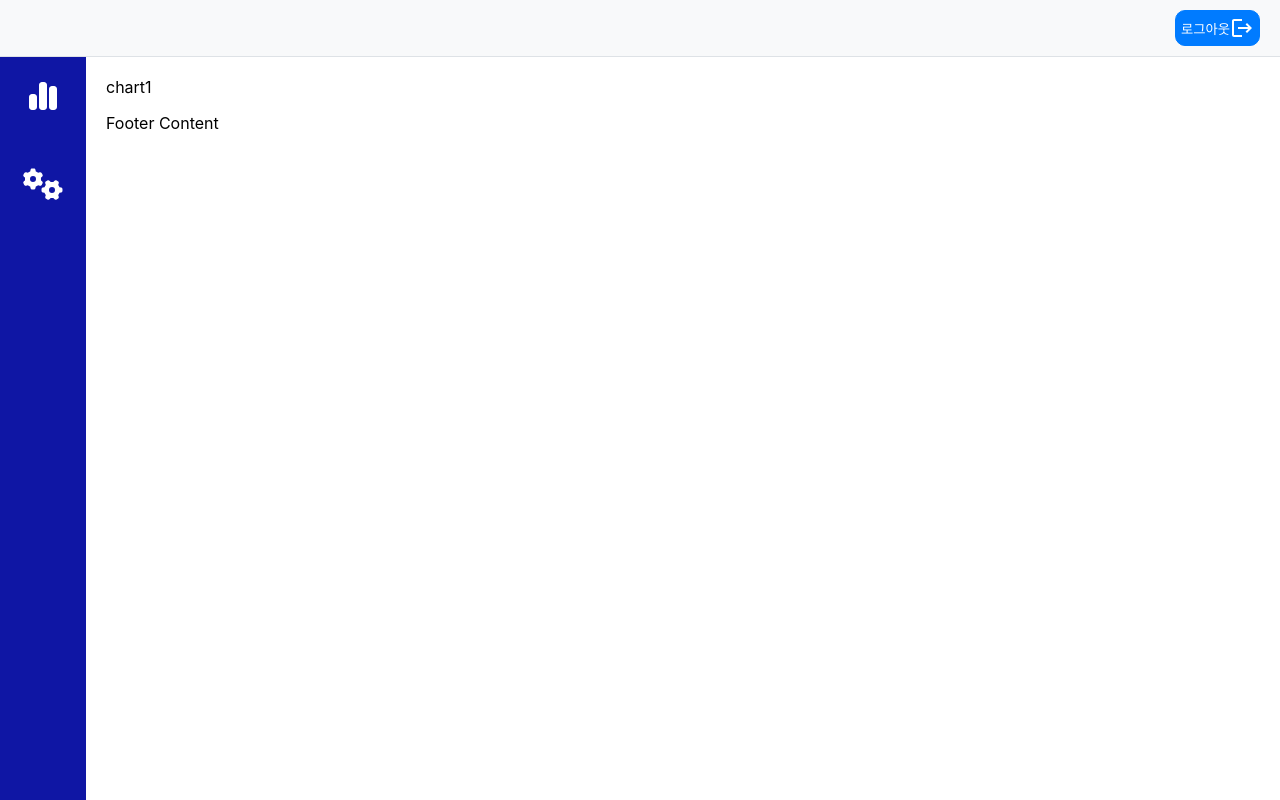
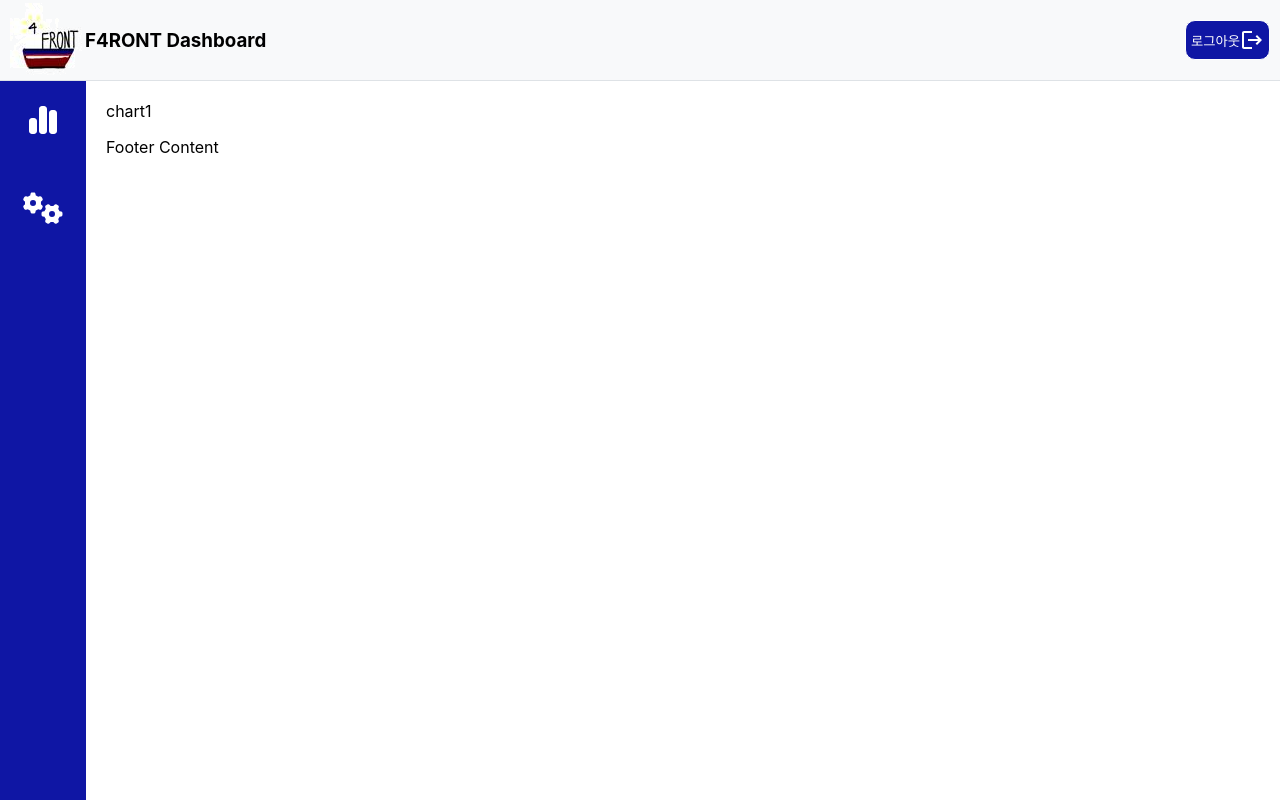
Before and after one commit to yumi0315/dt_web_frontend, a React (Create React App) app: page / in a window 1280 px wide. Shown: the top 800 px of the page. Built offline with nearby package versions, Linux system fonts and the light colour scheme.

Commit message:
logoandtitle

```diff
--- a/src/CSS/header.css
+++ b/src/CSS/header.css
@@ -1,10 +1,18 @@
 /* HeaderContainer 스타일 */
 .HeaderContainer {
   display: flex;
-  justify-content: flex-end;
-  padding: 10px 20px;
+  padding: 20px 10px;
+  justify-content: space-between;
   background-color: #f8f9fa;
   border-bottom: 1px solid #dee2e6;
+  height: 40px;
+}
+
+.HeaderContainer .TitleContainer {
+  display: flex;
+  flex-direction: row;
+  justify-content: center;
+  align-items: center;
 }
 
 /* LogOut 버튼 스타일 */
@@ -12,16 +20,16 @@
   display: flex;
   align-items: center;
   padding: 5px;
-  background-color: #007bff;
+  background-color: rgb(15, 22, 164);
   color: white;
-  border: 1px solid #007bff;
+  border: 1px solid #ffffff;
   border-radius: 10px;
   cursor: pointer;
   transition: transform 0.2s ease, background-color 0.2s ease;
 }
 
 .button.LogOut:hover {
-  background-color: #0056b3;
-  border-color: #004085;
+  background-color: #00438b;
+  border-color: #ffffff;
   transform: scale(1.1); /* 호버 시 버튼 확대 */
 }
--- a/src/components/Layout/Header.jsx
+++ b/src/components/Layout/Header.jsx
@@ -7,6 +7,10 @@ import "../../CSS/header.css"; // CSS 파일을 불러옴
 function Header() {
   return (
     <div className="HeaderContainer">
+      <div className="TitleContainer">
+        <img src="/4FRONTlogo.png" alt="Logo" />
+        <h3>F4RONT Dashboard</h3>
+      </div>
       <button className="button LogOut">
         로그아웃
         <LogoutIcon />
```
Also changed, not shown: public/4FRONTlogo.png (added).
